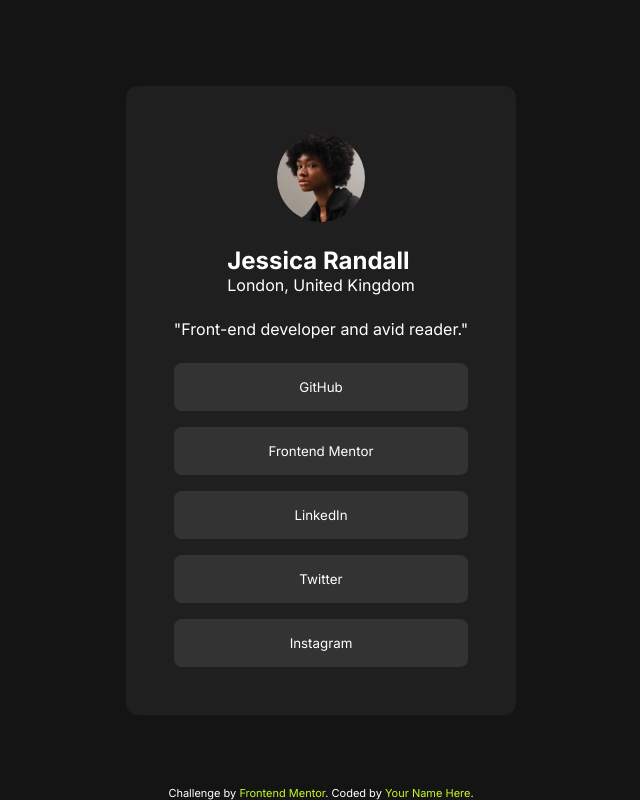
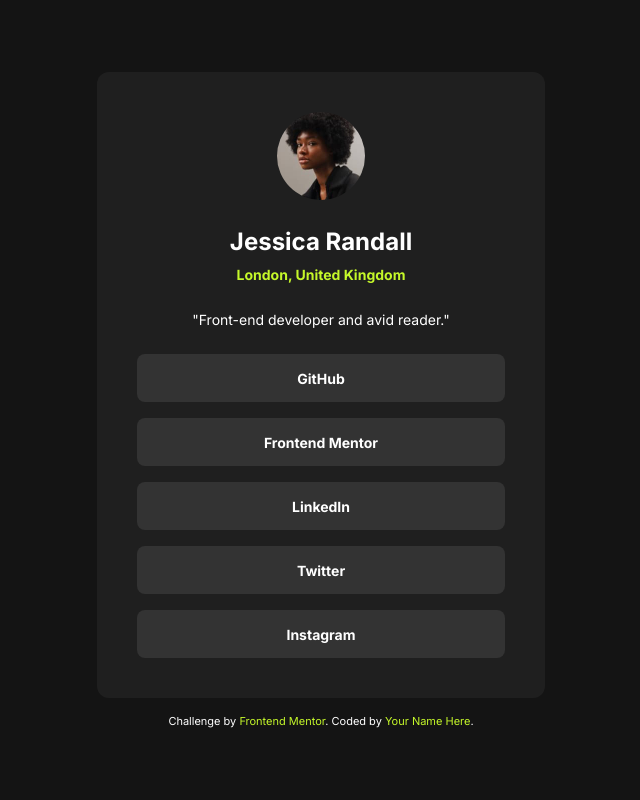
Before and after one commit to TusharKaundal/Socio-Link-Profile, a plain HTML site: page index.html in a window 1280 px wide. Shown: the whole page, without its empty margins (319-959 px from the left). Drawn offline with Linux system fonts and the light colour scheme.

Commit message:
updated more element

```diff
--- a/index.html
+++ b/index.html
@@ -30,16 +30,16 @@
           alt=""
         />
         <div class="name-location">
-          <h1>Jessica Randall</h1>
-          <p>London, United Kingdom</p>
+          <h1 class="text-preset-1">Jessica Randall</h1>
+          <p class="text-preset-2-bold">London, United Kingdom</p>
         </div>
-        <p class="bio">"Front-end developer and avid reader."</p>
+        <p class="bio text-preset-2">"Front-end developer and avid reader."</p>
         <div class="card-tabs">
-          <button>GitHub</button>
-          <button>Frontend Mentor</button>
-          <button>LinkedIn</button>
-          <button>Twitter</button>
-          <button>Instagram</button>
+          <button class="text-preset-2-bold">GitHub</button>
+          <button class="text-preset-2-bold">Frontend Mentor</button>
+          <button class="text-preset-2-bold">LinkedIn</button>
+          <button class="text-preset-2-bold">Twitter</button>
+          <button class="text-preset-2-bold">Instagram</button>
         </div>
       </div>
     </section>
--- a/styles.css
+++ b/styles.css
@@ -7,6 +7,27 @@
 }
 
 /* text-preset */
+
+.text-preset-1 {
+    font-size: 24px;
+    line-height: 150%;
+    letter-spacing: 0;
+    font-weight: 700;
+}
+
+.text-preset-2 {
+    font-size: 14px;
+    line-height: 150%;
+    letter-spacing: 0;
+    font-weight: 400;
+}
+
+.text-preset-2-bold {
+    font-size: 14px;
+    line-height: 150%;
+    letter-spacing: 0;
+    font-weight: 700;
+}
 
 * {
     box-sizing: border-box;
@@ -22,10 +43,11 @@ body {
     justify-content: center;
     flex-direction: column;
     align-items: center;
+    gap: 1rem;
 }
 
 section {
-    height: 100%;
+    min-height: 100%;
 }
 
 .card {
@@ -33,14 +55,26 @@ section {
     flex-direction: column;
     background-color: var(--gray-800);
     align-items: center;
-    padding: 3rem;
+    padding: 24px;
     border-radius: 12px;
     gap: 24px;
+    text-align: center;
 }
 
 .profile-pic {
     border-radius: 50%;
     height: 5.5rem;
+    object-fit: cover;
+}
+
+.name-location {
+    display: flex;
+    flex-direction: column;
+    gap: 4px;
+}
+
+.name-location p {
+    color: var(--green);
 }
 
 .card-tabs {
@@ -57,11 +91,14 @@ section {
     padding: 12px;
     border-radius: 8px;
     background-color: var(--gray-700);
+    transition: all 0.3s ease-in-out;
 }
 
-footer {
-    position: fixed;
-    bottom: 0;
+.card-tabs button:hover {
+    background-color: var(--green);
+    color: var(--gray-900);
+    cursor: pointer;
+    caret-color: var(--gray-900);
 }
 
 .attribution {
@@ -73,3 +110,16 @@ footer {
     color: var(--green);
     text-decoration: none;
 }
+
+@media screen and (min-width : 768px) {
+    .card {
+        padding: 40px;
+        width: 28rem;
+    }
+}
+
+@media screen and (min-width : 1440px) {
+    .card {
+        width: 24rem;
+    }
+}
```
